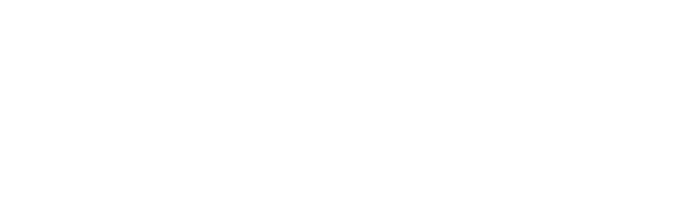
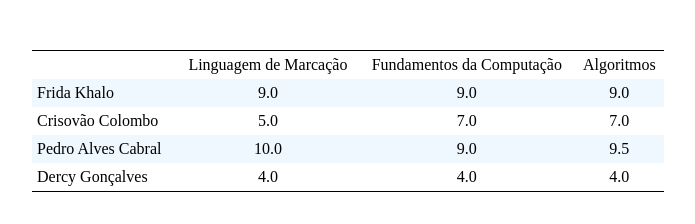
Before and after one commit to brunof85/lm, a plain HTML site: page Aula 09-05-2018/tabela-notas/index.html in a window 1280 px wide. Shown: the whole page, without its empty margins (292-987 px from the left). Drawn offline with Linux system fonts and the light colour scheme.

Commit message:
Ex Aula 09-05-2018 Concluido

```diff
--- a/Aula 09-05-2018/tabela-notas/index.html
+++ b/Aula 09-05-2018/tabela-notas/index.html
@@ -24,34 +24,44 @@
 <head>
 	<title>Notas dos Alunos</title>
 	<meta charset="utf-8">
+	<link rel="stylesheet" href="./style.css">
 </head>
 <body>
+	<table>
+		<thead>
+			<tr>
+				<td></td>
+				<td>Linguagem de Marcação</td>
+				<td>Fundamentos da Computação</td>
+				<td>Algoritmos</td>
+			</tr>
+		</thead>
+		<tbody>
+			<tr>
+				<td class="alunos">Frida Khalo</td>
+				<td>9.0</td>
+				<td>9.0</td>
+				<td>9.0</td>
+			</tr>
+				<td class="alunos">Crisovão Colombo</td>
+				<td>5.0</td>
+				<td>7.0</td>
+				<td>7.0</td>
+			<tr>
+				<td class="alunos">Pedro Alves Cabral</td>
+				<td>10.0</td>
+				<td>9.0</td>
+				<td>9.5</td>
+			</tr>
+			<tr>
+				<td class="alunos">Dercy Gonçalves</td>
+				<td>4.0</td>
+				<td>4.0</td>
+				<td>4.0</td>
+			</tr>
+		</tbody>
+	</table>
 
-<!--
-	Linguagem de Marcação
-	Fundamentos da Computação
-	Algoritmos
-
-	Frida Khalo
-	9.0
-	9.0
-	9.0
-
-	Crisovão Colombo
-	5.0
-	7.0
-	7.0
-
-	Pedro Alves Cabral
-	10.0
-	9.0
-	9.5
-
-	Dercy Gonçalves
-	4.0
-	4.0
-	4.0
--->
 
 
 
--- a/Aula 09-05-2018/tabela-notas/style.css
+++ b/Aula 09-05-2018/tabela-notas/style.css
@@ -1,7 +1,22 @@
 table {
     text-align: center;
+    width: 50%;
+    min-width: 300px;
+    margin: auto;
+    border-collapse: collapse;
+    margin-top: 50px;
+    border-top: 1px solid black;
+    border-bottom: 1px solid black;
+}
+
+td {
+    padding: 5px;
 }
 
 .alunos {
     text-align: left;
 }
+
+tbody tr:nth-child(odd) {
+    background-color: rgb(240,248,255);
+}
```
